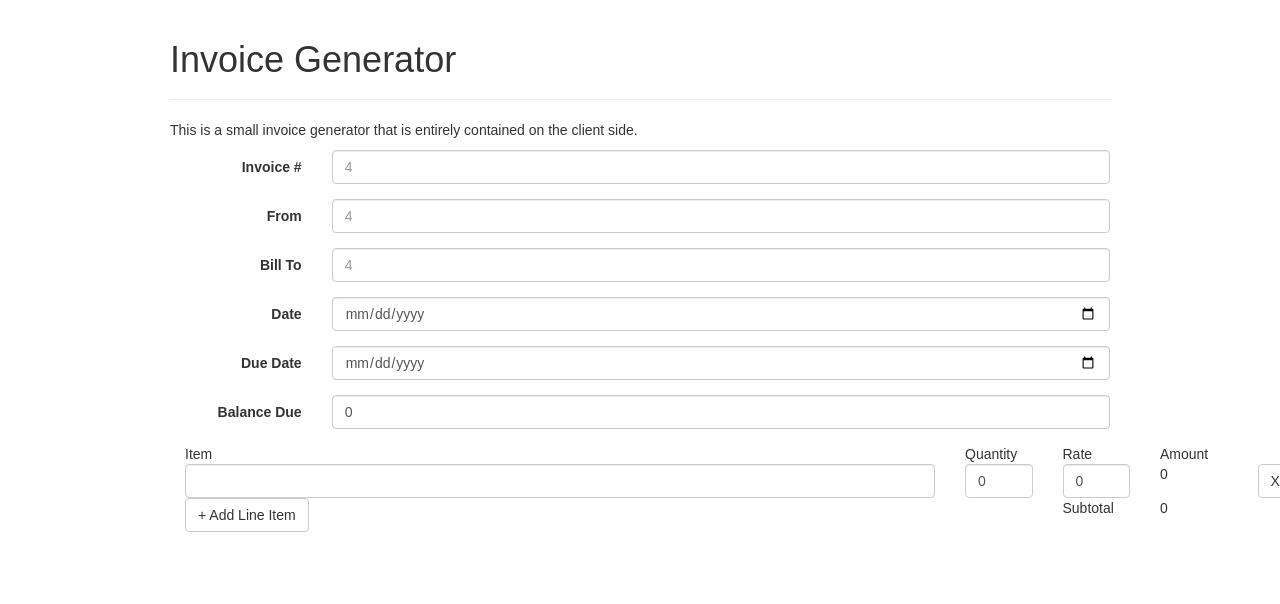
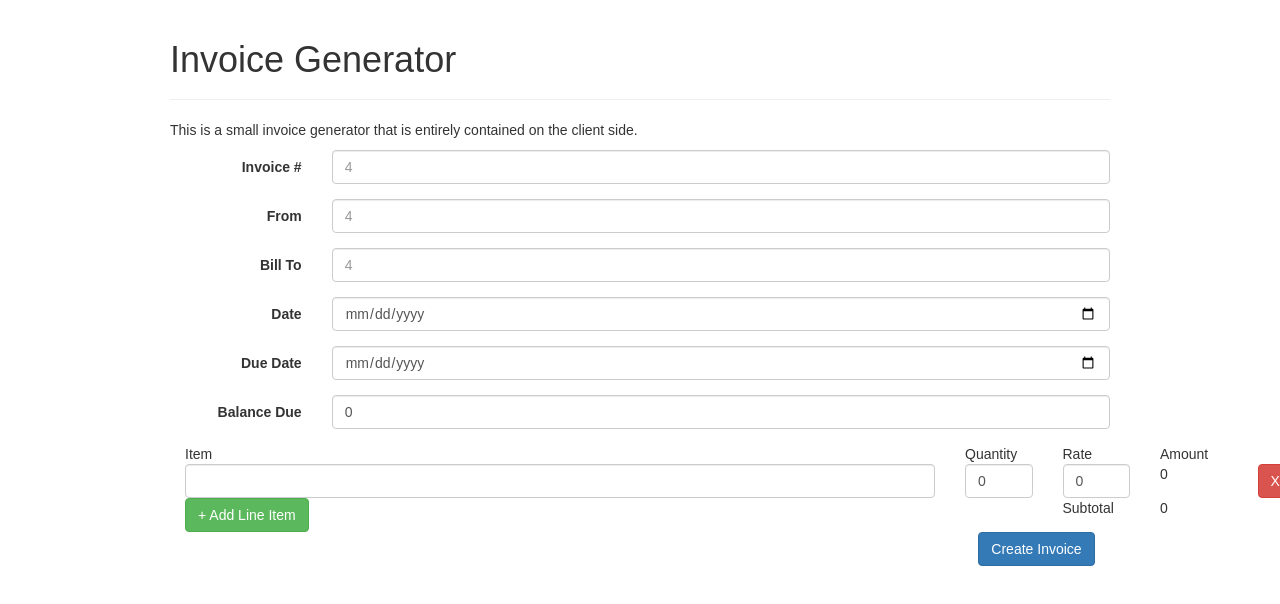
Before and after one commit to cg50x/invoice-generator, a React (Create React App) app: page / in a window 1280 px wide. Shown: the top 604 px of the page. Built offline with nearby package versions, Linux system fonts and the light colour scheme; the HTML template or start-up script is replaced by a standard one.

Commit message:
Add submit button that shows an alert

```diff
--- a/src/App.js
+++ b/src/App.js
@@ -9,7 +9,8 @@ import {
   Form,
   FormGroup,
   ControlLabel,
-  FormControl
+  FormControl,
+  Button
 } from 'react-bootstrap';
 
 import LineItemList from './LineItemList.js';
@@ -37,6 +38,7 @@ class App extends Component {
     this.onLineItemRateChange = this.onLineItemRateChange.bind(this);
     this.onLineItemDeleteClick = this.onLineItemDeleteClick.bind(this);
     this.onLineItemAddClick = this.onLineItemAddClick.bind(this);
+    this.onSubmitClick = this.onSubmitClick.bind(this);
   }
 
   onInvoiceNumberChange(event) {
@@ -98,6 +100,10 @@ class App extends Component {
     this.setState({
       lineItems: lineItems
     });
+  }
+
+  onSubmitClick() {
+    alert('clicked!');
   }
 
   render() {
@@ -164,6 +170,11 @@ class App extends Component {
               onLineItemAddClick={this.onLineItemAddClick}
               >
             </LineItemList>
+            <FormGroup>
+              <Col smOffset={10} sm={2}>
+                <Button onClick={this.onSubmitClick} bsStyle="primary">Create Invoice</Button>
+              </Col>
+            </FormGroup>
           </Form>
         </div>
       </div>
--- a/src/LineItemList.js
+++ b/src/LineItemList.js
@@ -56,7 +56,7 @@ class LineItemList extends Component {
                 {lineItem.quantity * lineItem.rate}
               </Col>
               <Col sm={1}>
-                <Button onClick={this.onLineItemDeleteClick.bind(this, index)}>X</Button>
+                <Button bsStyle="danger" onClick={this.onLineItemDeleteClick.bind(this, index)}>X</Button>
               </Col>
             </Row>
 		)});
@@ -75,7 +75,7 @@ class LineItemList extends Component {
               {lineItemRows}
               <Row>
               	<Col sm={8}>
-                  <Button onClick={this.props.onLineItemAddClick}>+ Add Line Item</Button>
+                  <Button bsStyle="success" onClick={this.props.onLineItemAddClick}>+ Add Line Item</Button>
                 </Col>
                 <Col sm={1}></Col>
                 <Col sm={1}>Subtotal</Col>
```
